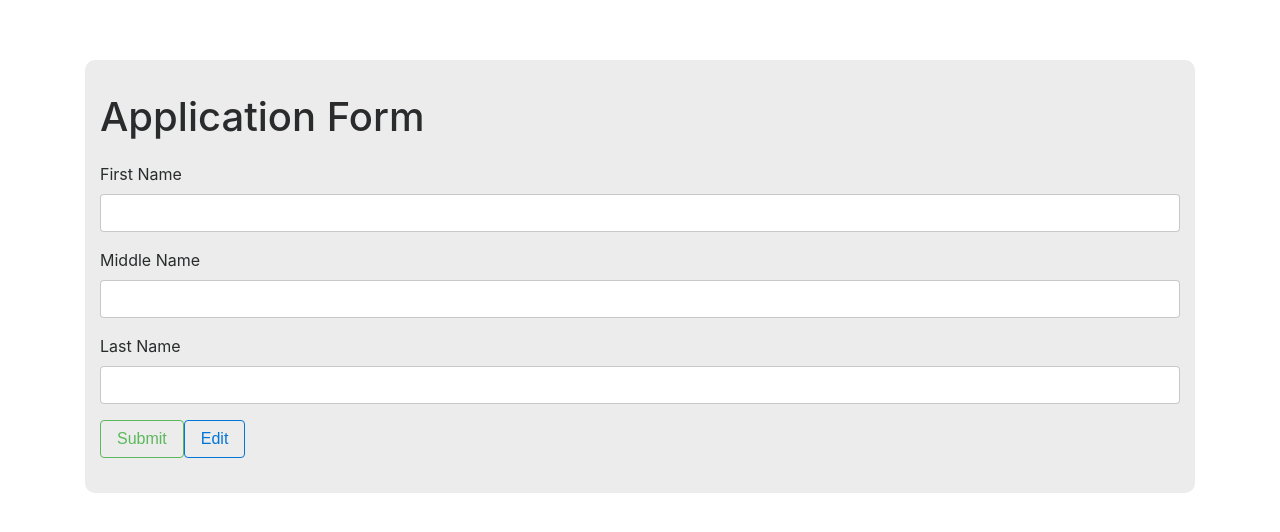
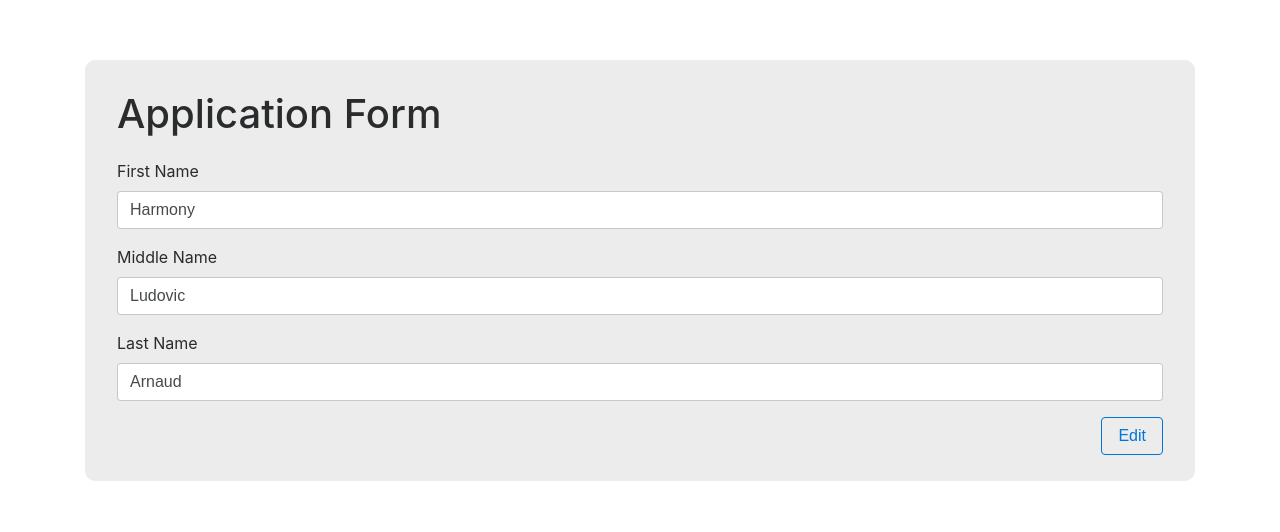
Before and after one commit to NodiraIbrogimova/ng-bootstrap-reg-form, an Angular app: page / in a window 1280 px wide. Shown: the part 180-712 px from the top of the page. Built offline with nearby package versions, Linux system fonts and the light colour scheme.

Commit message:
added default first middle and last names using class

```diff
--- a/src/app/form/form.component.css
+++ b/src/app/form/form.component.css
@@ -2,6 +2,5 @@
   top: 30vh !important;
   background-color: #ececec;
   border-radius: 10px;
-  padding-top: 35px;
-  padding-bottom: 35px;
+  padding: 32px 32px 64px 32px;
 }
--- a/src/app/form/form.component.html
+++ b/src/app/form/form.component.html
@@ -4,17 +4,17 @@
   <form>
     <div class="form-group">
       <label for="fName">First Name</label>
-      <input id="fName" class="form-control" type="text" required>
+      <input id="fName" class="form-control" type="text" [(ngModel)]="formData.firstName" #fName="ngModel" name="first" required>
     </div>
     <div class="form-group">
       <label for="mName">Middle Name</label>
-      <input id="mName" type="text" class="form-control" required>
+      <input id="mName" type="text" class="form-control" [(ngModel)]="formData.middleName" #mName="ngModel" name="middle" required>
     </div>
     <div class="form-group">
       <label for="lName">Last Name</label>
-      <input id="lName" type="text" class="form-control" required>
+      <input id="lName" type="text" class="form-control" [(ngModel)]="formData.lastName" #lName="ngModel" name="last" required>
     </div>
-    <button type="submit" class="btn btn-outline-success">Submit</button>
+    <!-- button type="submit" class="btn btn-outline-success">Cancel</button -->
       <app-modal></app-modal>
   </form>
   </div>
--- a/src/app/form/form.component.ts
+++ b/src/app/form/form.component.ts
@@ -1,5 +1,6 @@
-import { Component, OnInit } from '@angular/core';
+import {Component, OnInit} from '@angular/core';
 import {Data} from '../data';
+
 @Component({
   selector: 'app-form',
   templateUrl: './form.component.html',
@@ -7,12 +8,13 @@ import {Data} from '../data';
 })
 export class FormComponent implements OnInit {
 
-  formData = new Data("Nodira", "Khon","Ibrogimova");
-  constructor() { }
+  formData = new Data("Harmony", "Ludovic", "Arnaud");
+
+  constructor() {
+  }
 
   ngOnInit() {
   }
 
 
-
 }
--- a/src/app/modal-content/modal-content.component.ts
+++ b/src/app/modal-content/modal-content.component.ts
@@ -8,9 +8,6 @@ import {FormGroup} from '@angular/forms';
   styleUrls: ['./modal-content.component.css']
 })
 export class ModalContentComponent {
-  @Input() firstName;
-  @Input() middleName;
-  @Input() lastName;
   form: FormGroup;
   submitted = false;
 
--- a/src/app/modal/modal.component.html
+++ b/src/app/modal/modal.component.html
@@ -1 +1 @@
-<button class="btn btn-outline-primary" (click)="open()">Edit</button>
+<button class="btn btn-md btn-outline-primary" (click)="open()" style="float: right;">Edit</button>
--- a/src/app/modal/modal.component.ts
+++ b/src/app/modal/modal.component.ts
@@ -15,11 +15,5 @@ export class ModalComponent {
 
   open() {
     const modalRef = this.modalService.open(ModalContentComponent, {centered: true});
-    modalRef.componentInstance.firstName = "Name";
-    modalRef.componentInstance.middleName = "Name";
-    modalRef.componentInstance.lastName = "Name";
-    // some comment
-
-    //some comment in regfeature
   }
 }
```
